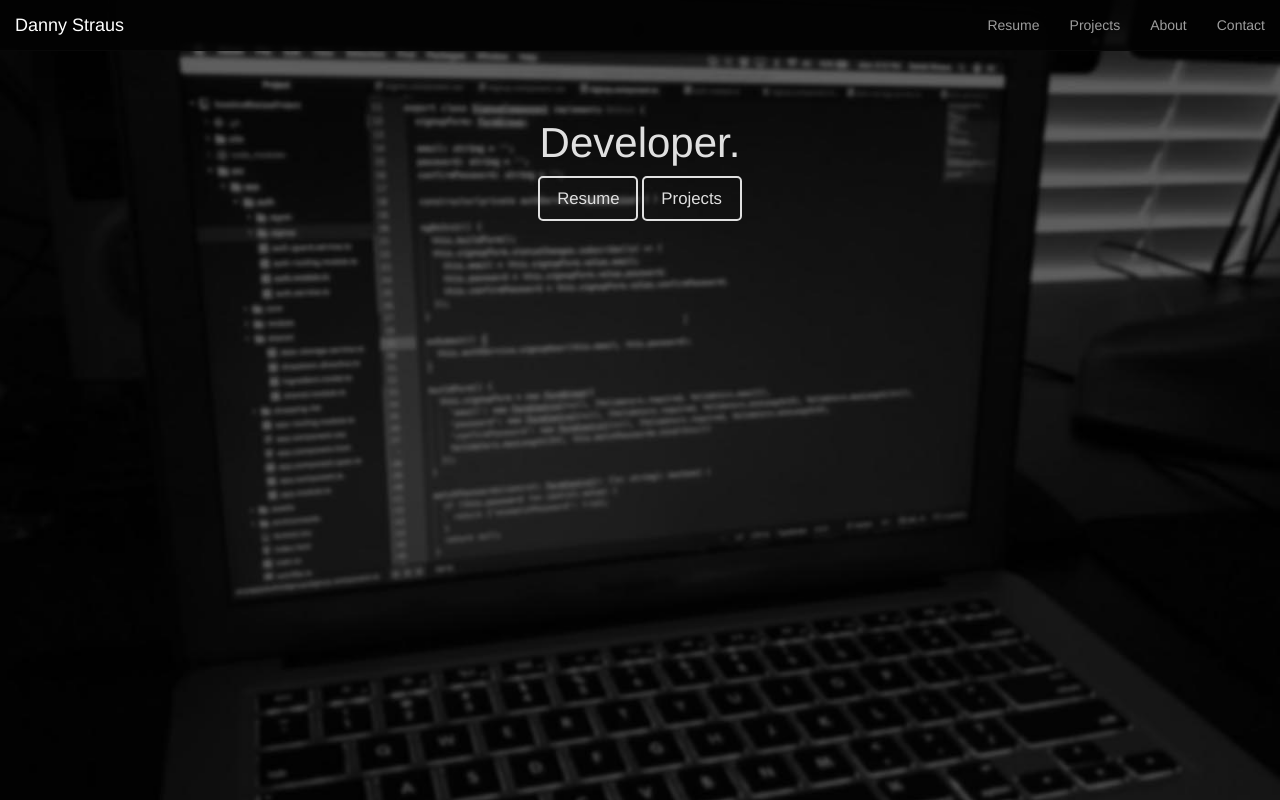
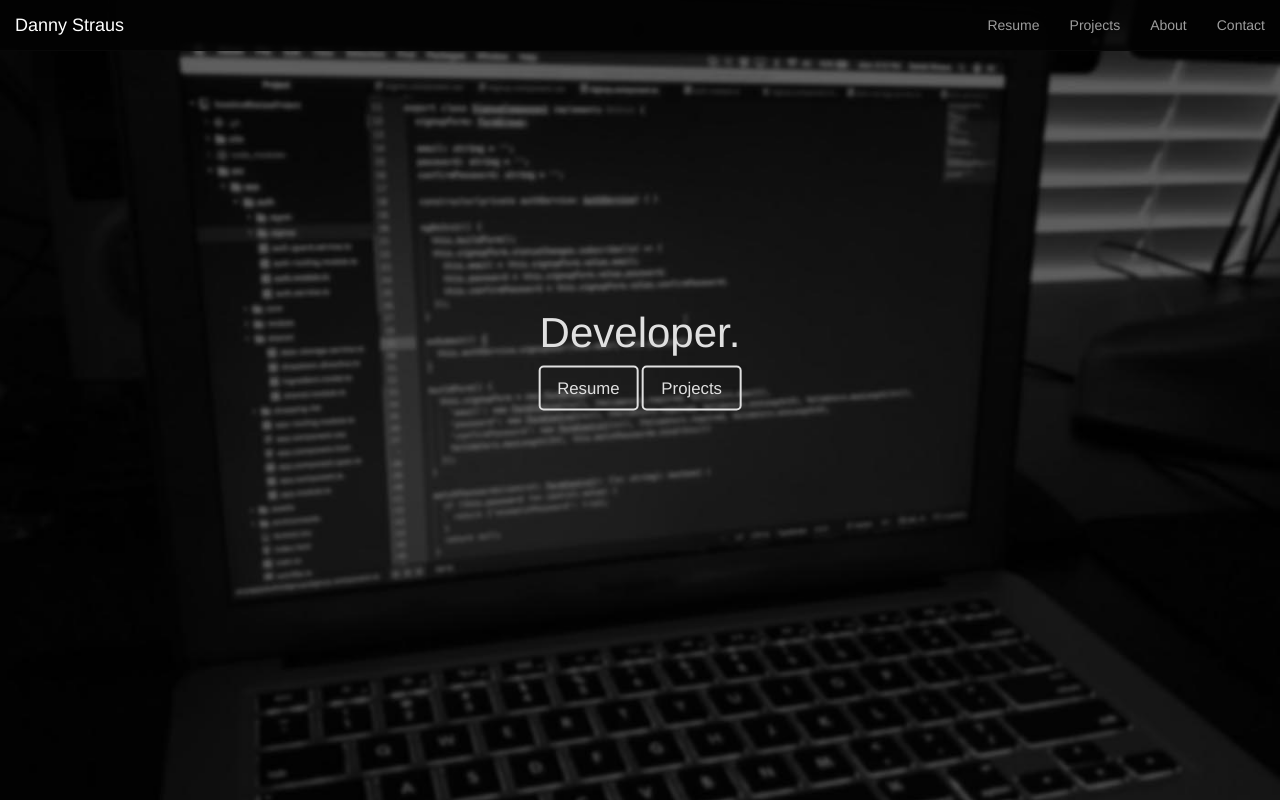
Before and after one commit to strausd/personal-site, an Angular app: page / in a window 1280 px wide. Built offline with nearby package versions, Linux system fonts and the light colour scheme.

Commit message:
Center elements in home component

```diff
--- a/src/app/home/home.component.css
+++ b/src/app/home/home.component.css
@@ -1,11 +1,19 @@
 h1 {
   text-align: center;
   font-size: 3em;
+  margin-top: 0;
 }
 
 a, a:hover {
   color: inherit;
   text-decoration: none;
+}
+
+.home-container {
+  position: absolute;
+  top: 45%;
+  left: 50%;
+  transform: translate(-50%, -50%);
 }
 
 .container {
@@ -33,3 +41,7 @@ a, a:hover {
   justify-content: center;
   align-items: center;
 }
+
+.button-holder-child {
+  display: flex;
+}
--- a/src/app/home/home.component.html
+++ b/src/app/home/home.component.html
@@ -1,4 +1,5 @@
 <div class="container">
+  <div class="home-container">
     <div class="row">
       <div class="col-xs-12">
         <h1>Developer.</h1>
@@ -15,3 +16,4 @@
       </div>
     </div>
   </div>
+</div>
```
Lines whose indentation alone changed are shown as unchanged.
